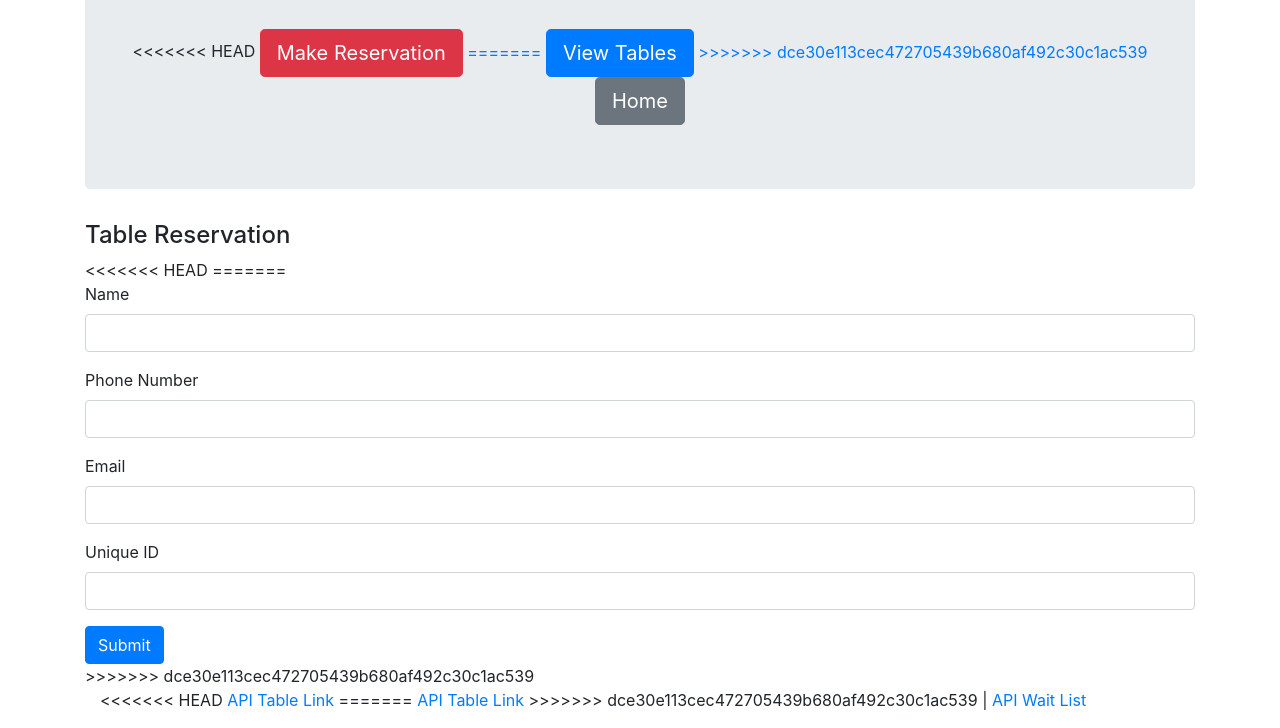
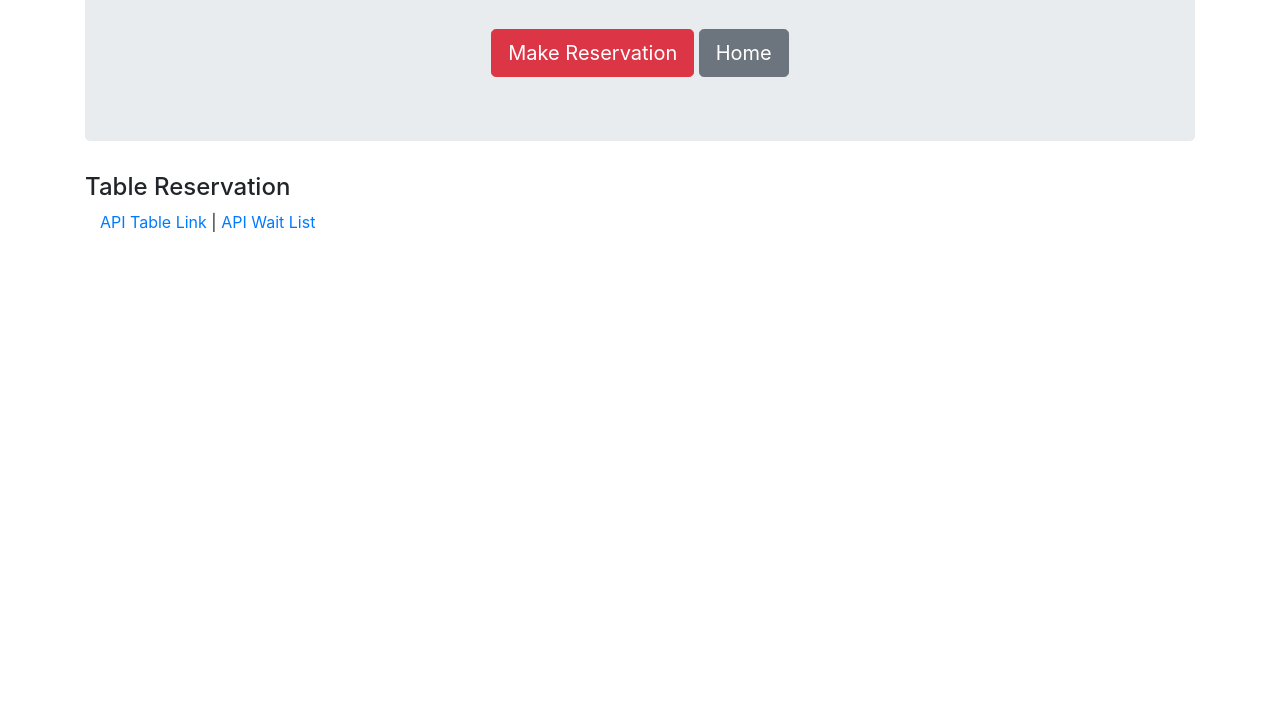
Before and after one commit to jphillips37/reservation_app, a website: page tables.html in a window 1280 px wide. Shown: the part 186-914 px from the top of the page. After the commit the page ends 800 px from the top, so only its background shows below. Drawn offline with nearby package versions, Linux system fonts and the light colour scheme.

Commit message:
finished fixing things

```diff
--- a/tables.html
+++ b/tables.html
@@ -15,13 +15,8 @@
             <h2 class="text-center">Make your reservation</h2>
             <br>
             <div class="text-center">
-<<<<<<< HEAD
                 <a href="/reserve">
                     <button type="button" class="btn btn-lg btn-danger">Make Reservation</button>
-=======
-                <a href="/tables.html">
-                    <button type="button" class="btn btn-lg btn-primary">View Tables</button>
->>>>>>> dce30e113cec472705439b680af492c30c1ac539
                 </a>
                 <a href="/index.html">
                     <button type="button" class="btn btn-lg btn-secondary">Home</button>
@@ -38,36 +33,7 @@
                             <h4 class="panel-title">Table Reservation</h4>
                         </div>
                         <div class="panel-body">
-<<<<<<< HEAD
                             <!-- cards code here -->
-=======
-
-                            <form role="form">
-
-                                <div class="form-group">
-                                    <label for="">Name</label>
-                                    <input type="text" class="form-control" id="table_name">
-                                </div>
-
-                                <div class="form-group">
-                                    <label for="">Phone Number</label>
-                                    <input type="text" class="form-control" id="phone">
-                                </div>
-
-                                <div class="form-group">
-                                    <label for="">Email</label>
-                                    <input type="text" class="form-control" id="email">
-                                </div>
-
-                                <div class="form-group">
-                                    <label for="">Unique ID</label>
-                                    <input type="text" class="form-control" id="table_id">
-                                </div>
-
-                                <button type="submit" id="add-btn" class="btn btn-primary submit">Submit</button>
-                            </form>
-
->>>>>>> dce30e113cec472705439b680af492c30c1ac539
                         </div>
                     </div>
 
@@ -77,11 +43,7 @@
         <footer class="footer">
             <div class="container">
                 <p>
-<<<<<<< HEAD
                     <a href="api/reservedtables">API Table Link</a>
-=======
-                    <a href="api/tables">API Table Link</a>
->>>>>>> dce30e113cec472705439b680af492c30c1ac539
                     |
                     <a href="api/waitlist">API Wait List</a>
                 </p>
```
Also changed, not shown: index.html (+0 -4 lines).
